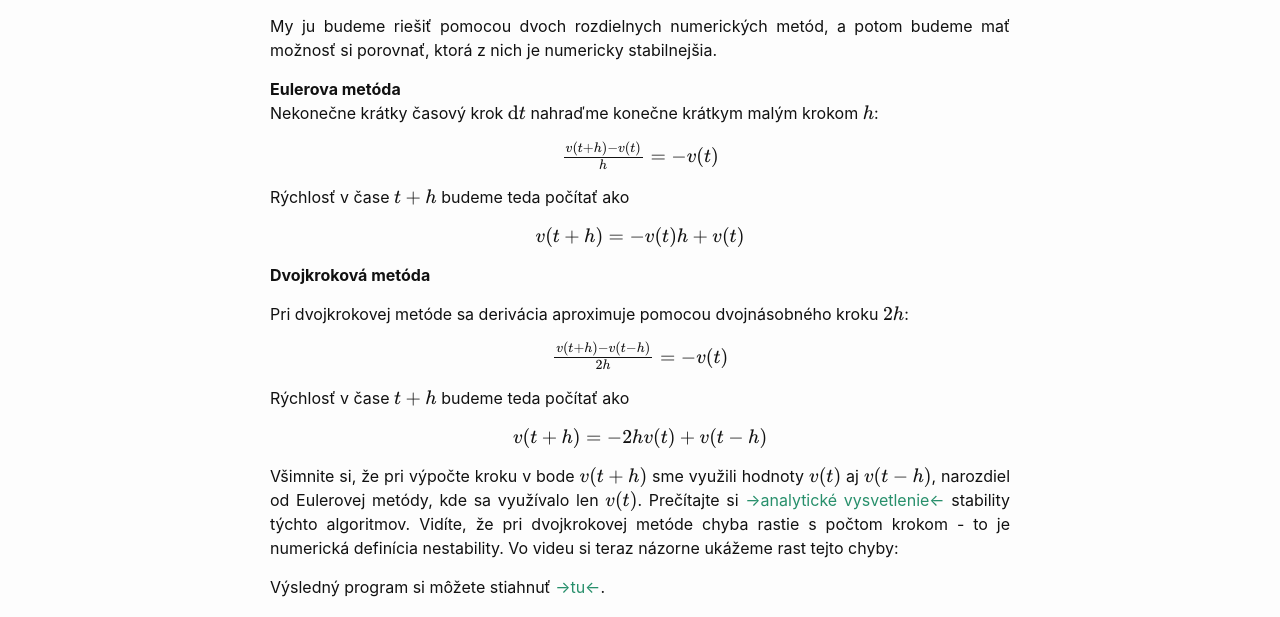
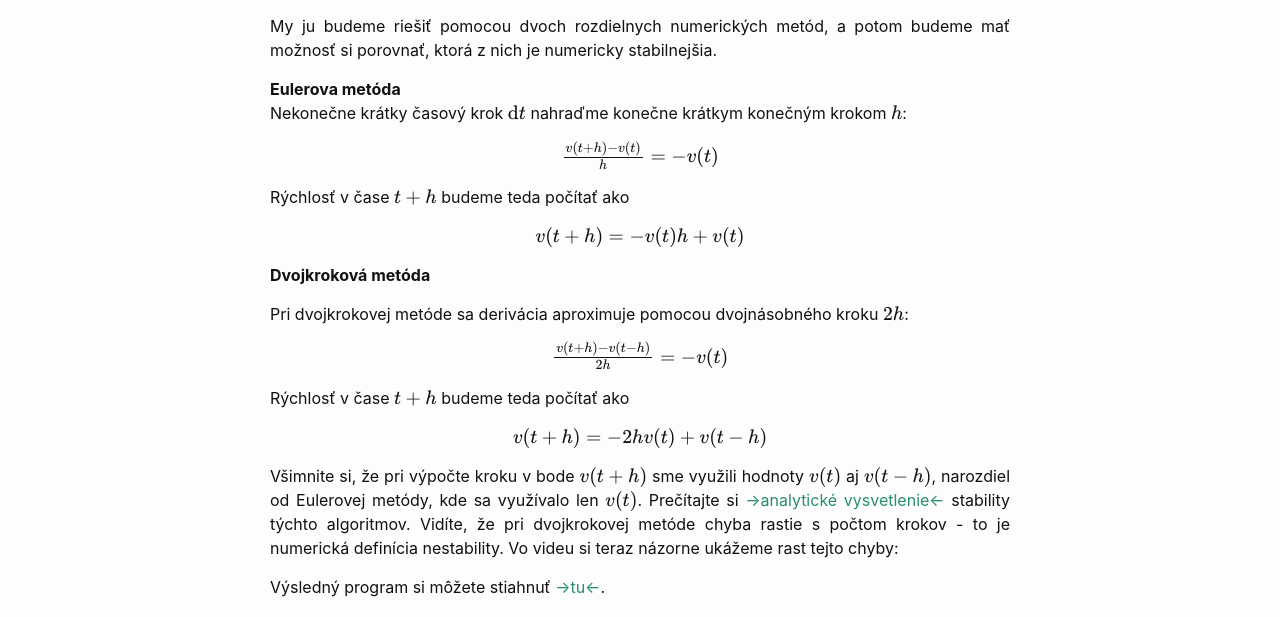
Before and after one commit to maslarova/maslarova.github.io, a Jekyll site: the page built from _posts/2021-02-25-cvicenie2.md, in a window 1280 px wide. Shown: the part 453-1070 px from the top of the page. Built offline with Jekyll 4.4.1, drawn with Linux system fonts in a browser that asks for light colours.

Commit message:
2021-02-25-cvicenie2.md

```diff
--- a/_posts/2021-02-25-cvicenie2.md
+++ b/_posts/2021-02-25-cvicenie2.md
@@ -86,7 +86,7 @@
 
 
 <b>Eulerova metóda</b> <br>
-Nekonečne krátky časový krok $\mathrm{d}t$ nahraďme konečne krátkym malým krokom $h$:<br>
+Nekonečne krátky časový krok $\mathrm{d}t$ nahraďme konečne krátkym konečným krokom $h$:<br>
 
 {: .centering}
 $\frac{v(t+h)-v(t)}{h} = -v(t)$
@@ -109,7 +109,7 @@
 $v(t+h)= -2h v(t)+v(t-h)$
 
 Všimnite si, že pri výpočte kroku v bode $v(t+h)$ sme využili hodnoty $v(t)$ aj $v(t-h)$, narozdiel od Eulerovej metódy, kde sa využívalo len $v(t)$.
-Prečítajte si [->analytické vysvetlenie<-](http://kfe.fjfi.cvut.cz/~matysma4/nme/cv02/priklad21.pdf) stability týchto algoritmov. Vidíte, že pri dvojkrokovej metóde chyba rastie s počtom krokom - to je numerická definícia nestability.
+Prečítajte si [->analytické vysvetlenie<-](http://kfe.fjfi.cvut.cz/~matysma4/nme/cv02/priklad21.pdf) stability týchto algoritmov. Vidíte, že pri dvojkrokovej metóde chyba rastie s počtom krokov - to je numerická definícia nestability.
 Vo videu si teraz názorne ukážeme rast tejto chyby:
 
 
```
